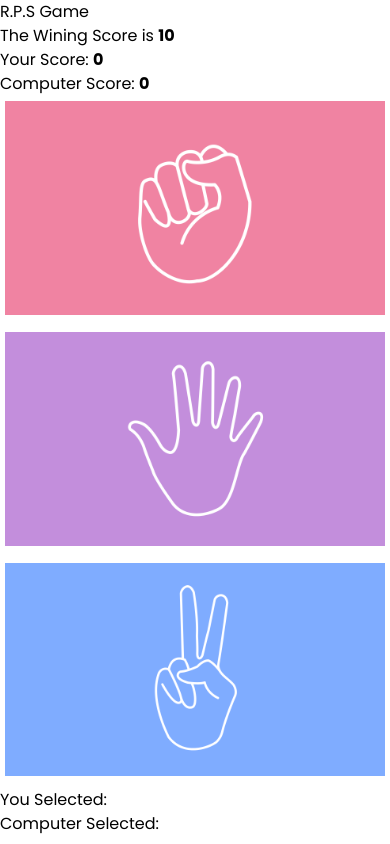
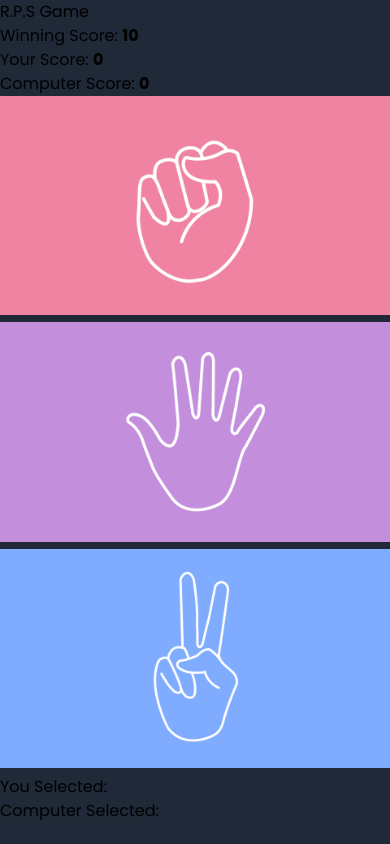
Before and after one commit to elishabhatti/rock-paper-scissors-game, a React (Vite) app: page / in a window 390 px wide. Built offline with nearby package versions, Linux system fonts and the light colour scheme; a web font is replaced by a local one.

Commit message:
added responsiveness and good styling

```diff
--- a/src/Components/Choice.jsx
+++ b/src/Components/Choice.jsx
@@ -4,7 +4,7 @@ const Choice = ({label, choice}) => {
   return (
     <div>
         <h2 className="text-[20px] uppercase">
-            {label}: <b>{choice}</b>
+            {label}: <b> {choice}</b>
           </h2>
     </div>
   )
--- a/src/Components/RockPaperScissors.jsx
+++ b/src/Components/RockPaperScissors.jsx
@@ -40,10 +40,10 @@ const RockPaperScissors = () => {
       setResult("Congratulations You Won!");
       setGameOver(true);
     } else if (myScore <= 10 && compScore >= 10) {
-      setResult("You Loss!");
+      setResult("You Lost!");
       setGameOver(true);
     } else if (myScore === 10 && compScore === 10) {
-      setResult("Its a Draw");
+      setResult("It's a Draw!");
     }
   };
 
@@ -57,62 +57,63 @@ const RockPaperScissors = () => {
   };
 
   return (
-    <div className="bg-gray-800 text-white h-[100vh] ">
-      <div className="w-full bg-slate-600 text-white flex justify-between items-center py-4 px-8 mb-10">
-        <div>
-          <h1 className="text-[30px] uppercase">R.P.S Game</h1>
-        </div>
-        <h2 className="text-[25px] uppercase">
-          The Wining Score is <b>10</b>
+    <div className="bg-gray-800 text-white min-h-screen flex flex-col items-center mb-10 ">
+      <div className="w-full bg-gray-900 text-white flex flex-col sm:flex-row justify-between items-center py-4 px-6 mb-6">
+        <h1 className="text-2xl sm:text-3xl font-bold uppercase mb-4 sm:mb-0">R.P.S Game</h1>
+        <h2 className="text-lg sm:text-xl uppercase text-center sm:text-right">
+          Winning Score: <b>10</b>
         </h2>
-        <div>
+        <div className="flex-col gap-6">
           <Score lable="Your Score" score={myScore} />
           <Score lable="Computer Score" score={compScore} />
         </div>
       </div>
-      <div className="flex justify-center items-center flex-col ">
-        <div className="mb-10">
+
+      {/* Choices */}
+      <div className="grid grid-cols-1 sm:grid-cols-2 md:grid-cols-3 gap-8 justify-center items-center mt-10  mb-10">
         {choices.map((choice) => (
           <button
-              className="m-4"
             key={choice.name}
             onClick={() => playGame(choice)}
             disabled={gameOver}
+            className="transform hover:scale-110 transition-all duration-200"
           >
             <img
               src={choice.image}
               alt={choice.name}
-                className="w-[180px] hover:scale-110 hover:shadow  h-[180px] rounded-full object-cover "
+              className="w-24 h-24 sm:w-40 sm:h-40 rounded-full object-cover shadow-lg border-2 border-white"
             />
           </button>
         ))}
       </div>
-        <div>
+
+      {/* Selections */}
+      <div className="text-center mb-8">
         <Choice label="You Selected" choice={userSelection.name} />
         <Choice label="Computer Selected" choice={computerSelection.name} />
         <h2
-            className={`text-[20px] mt-10 ${
+          className={`text-xl sm:text-2xl font-semibold mt-6 ${
             result === "Congratulations You Won!"
-                ? "text-green-500"
-                : "text-red-500"
+              ? "text-green-400"
+              : result === "You Lost!"
+              ? "text-red-400"
+              : "text-yellow-300"
           }`}
         >
-            {" "}
           {result}
         </h2>
-          <div className="flex justify-center items-center flex-col">
+      </div>
+
+      {/* Play Again Button */}
       {result && (
         <button
-                className="fixed bottom-14 bg-white py-2 px-4 rounded-md text-black"
           onClick={handleRefresh}
+          className="bg-white text-gray-900 px-6 py-2 rounded-full shadow-lg hover:bg-gray-100 transition-all duration-200"
         >
           Play Again
         </button>
       )}
     </div>
-        </div>
-      </div>
-    </div>
   );
 };
 
--- a/src/index.css
+++ b/src/index.css
@@ -6,6 +6,6 @@
     font-family: 'Poppins', sans-serif;
     transition: all 0.35s;
 }
-img {
-    border: 5px solid white;
+body {
+    background: #1F2937;
 }
```
Lines whose indentation alone changed are shown as unchanged.
